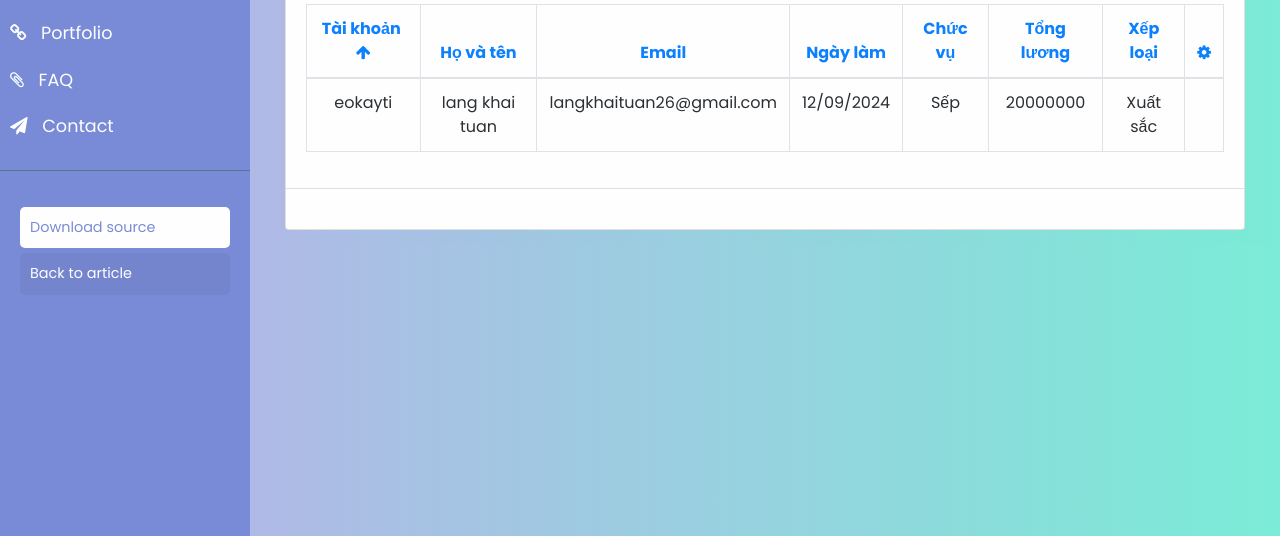
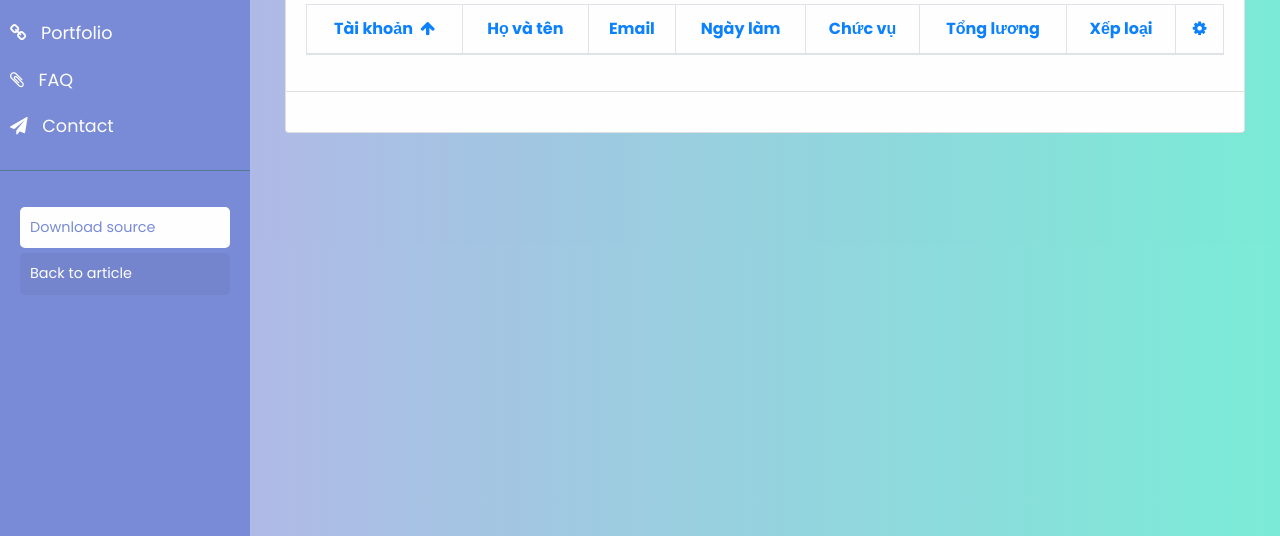
Before and after one commit to EOKAYTI/Quan_Ly_Nhan_Vien, a plain HTML site: page index.html in a window 1280 px wide. Shown: the part 264-800 px from the top of the page. Drawn offline with Linux system fonts and the light colour scheme; a web font is replaced by a local one.

Commit message:
fix data

```diff
--- a/index.html
+++ b/index.html
@@ -180,15 +180,7 @@
                     <th><em class="fa fa-cog"></em></th>
                   </tr>
                 </thead>
-                <tbody id="tableDanhSach">
-                  <td>eokayti</td>
-                  <td>lang khai tuan</td>
-                  <td>langkhaituan26@gmail.com</td>
-                  <td>12/09/2024</td>
-                  <td>Sếp</td>
-                  <td>20000000</td>
-                  <td>Xuất sắc</td>
-                </tbody>
+                <tbody id="tableDanhSach"></tbody>
               </table>
             </div>
 
```
